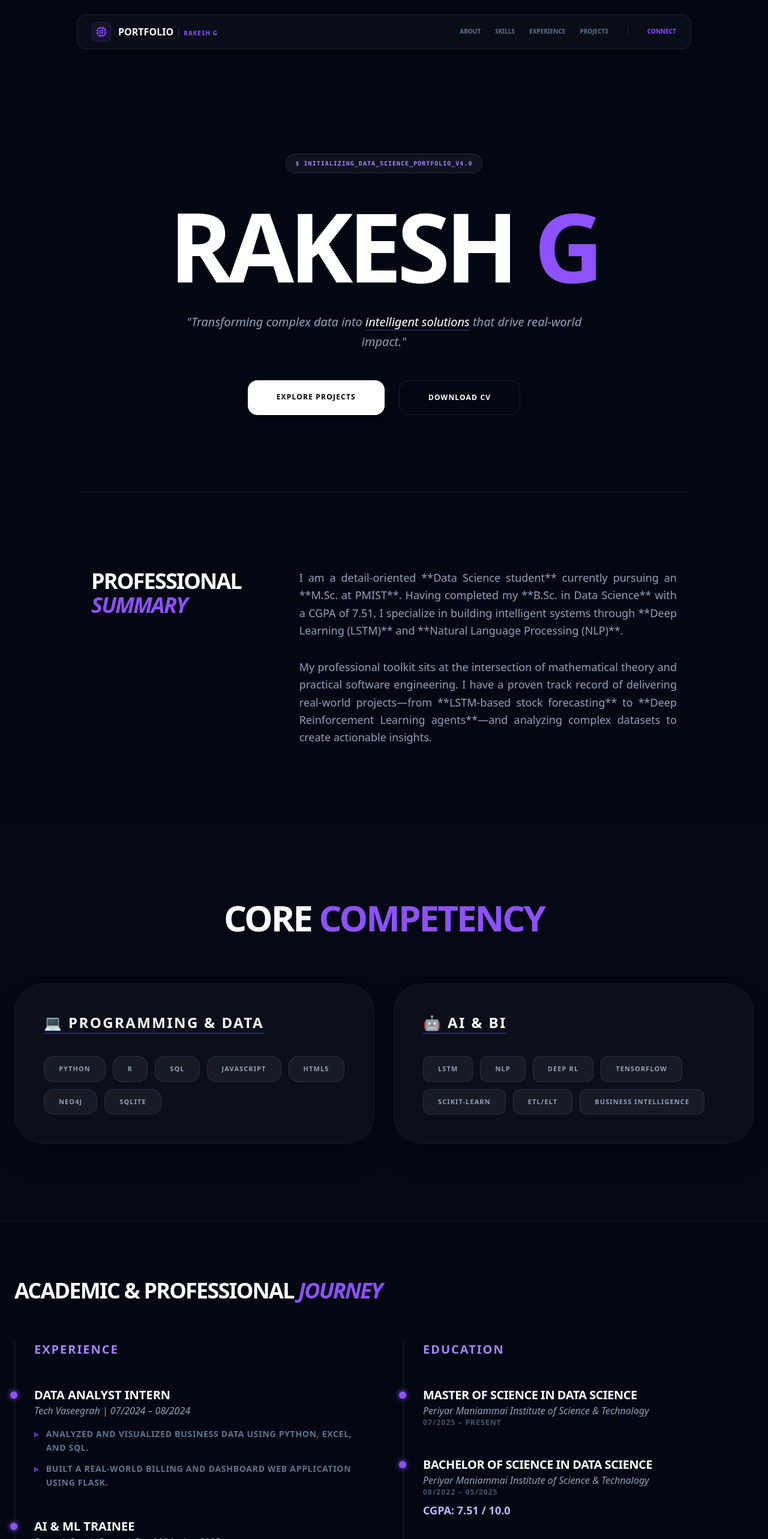
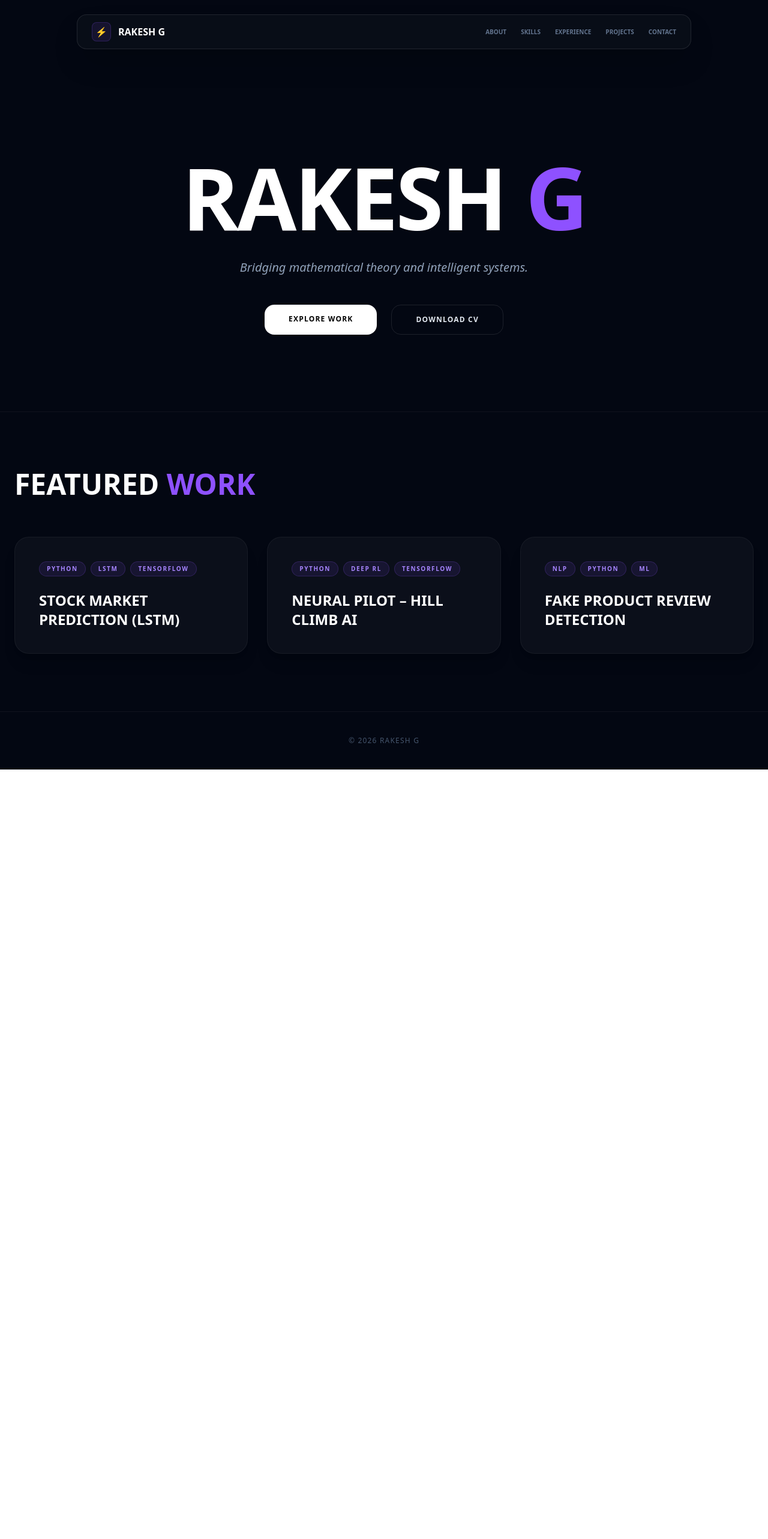
Before and after one commit to Rakesh-developer28/portfolio, a Next.js app: page / in a window 1280 px wide. Shown: the top 2566 px of the page at 60% size. After the commit the page ends 1283 px from the top, so only its background shows below. Built offline with nearby package versions, Linux system fonts and the light colour scheme.

Commit message:
Updated portfolio

```diff
--- a/pages/index.js
+++ b/pages/index.js
@@ -1,206 +1,239 @@
-import Head from 'next/head';
+import Head from "next/head";
 import { useState, useEffect } from "react";
 import { motion, AnimatePresence } from "framer-motion";
 
-// --- PROFESSIONAL SEARCH-BAR NAVIGATION ---
+/* ================= NAVBAR ================= */
 const Navbar = ({ setIsNavOpen }) => {
   const [scrollProgress, setScrollProgress] = useState(0);
 
   useEffect(() => {
+    let ticking = false;
+
     const updateScroll = () => {
-      const currentProgress = window.scrollY;
-      const scrollHeight = document.documentElement.scrollHeight - window.innerHeight;
-      if (scrollHeight) setScrollProgress((currentProgress / scrollHeight) * 100);
+      const scrollHeight =
+        document.documentElement.scrollHeight - window.innerHeight;
+
+      if (scrollHeight) {
+        setScrollProgress((window.scrollY / scrollHeight) * 100);
+      }
+
+      ticking = false;
     };
-    window.addEventListener("scroll", updateScroll);
-    return () => window.removeEventListener("scroll", updateScroll);
+
+    const onScroll = () => {
+      if (!ticking) {
+        window.requestAnimationFrame(updateScroll);
+        ticking = true;
+      }
+    };
+
+    window.addEventListener("scroll", onScroll);
+    return () => window.removeEventListener("scroll", onScroll);
   }, []);
 
   return (
-    <nav className="fixed top-0 w-full z-[100] px-6 py-6 flex flex-col items-center">
+    <nav className="fixed top-0 w-full z-[100] px-6 py-6 flex justify-center">
       <div className="w-full max-w-5xl bg-[#0b0f1a]/80 backdrop-blur-md border border-white/10 rounded-2xl px-6 py-3 flex justify-between items-center shadow-2xl relative overflow-hidden">
-        <div className="absolute bottom-0 left-0 h-[2px] bg-violet-500 transition-all duration-150" style={{ width: `${scrollProgress}%` }} />
-        <div className="flex items-center gap-3 group cursor-pointer">
-          <div className="w-8 h-8 rounded-lg bg-violet-500/10 border border-violet-500/20 flex items-center justify-center text-violet-500 group-hover:bg-violet-500 transition-all duration-300">
-            <svg xmlns="http://www.w3.org/2000/svg" width="18" height="18" viewBox="0 0 24 24" fill="none" stroke="currentColor" strokeWidth="2" strokeLinecap="round" strokeLinejoin="round"><rect x="4" y="4" width="16" height="16" rx="2" ry="2"></rect><rect x="9" y="9" width="6" height="6"></rect><line x1="9" y1="1" x2="9" y2="4"></line><line x1="15" y1="1" x2="15" y2="4"></line><line x1="9" y1="20" x2="9" y2="23"></line><line x1="15" y1="20" x2="15" y2="23"></line><line x1="20" y1="9" x2="23" y2="9"></line><line x1="20" y1="15" x2="23" y2="15"></line><line x1="1" y1="9" x2="4" y2="9"></line><line x1="1" y1="15" x2="4" y2="15"></line></svg>
+        <div
+          className="absolute bottom-0 left-0 h-[2px] bg-violet-500 transition-all duration-150"
+          style={{ width: `${scrollProgress}%` }}
+        />
+
+        <div className="flex items-center gap-3 cursor-pointer">
+          <div className="w-8 h-8 rounded-lg bg-violet-500/10 border border-violet-500/20 flex items-center justify-center text-violet-500">
+            ⚡
           </div>
-          <div className="flex items-baseline gap-2">
-            <span className="font-bold text-white uppercase text-md">Portfolio</span>
-            <span className="text-[10px] uppercase text-violet-500 font-bold border-l border-white/20 pl-2 tracking-widest">Rakesh G</span>
-          </div>
+          <span className="font-bold text-white uppercase text-md">
+            Rakesh G
+          </span>
         </div>
+
         <div className="hidden md:flex gap-6 text-[10px] font-bold uppercase text-slate-500">
-          <a href="#about" className="hover:text-white transition-colors">About</a>
-          <a href="#skills" className="hover:text-white transition-colors">Skills</a>
-          <a href="#experience" className="hover:text-white transition-colors">Experience</a>
-          <a href="#projects" className="hover:text-white transition-colors">Projects</a>
-          <div className="w-px h-4 bg-white/10 mx-2" />
-          <a href="#contact" className="text-violet-500 hover:text-violet-400 font-bold">Connect</a>
+          {["about", "skills", "experience", "projects", "contact"].map(
+            (item) => (
+              <a
+                key={item}
+                href={`#${item}`}
+                className="hover:text-white transition-colors"
+              >
+                {item}
+              </a>
+            )
+          )}
         </div>
-        <button onClick={() => setIsNavOpen(true)} className="md:hidden text-white text-2xl">☰</button>
+
+        <button
+          onClick={() => setIsNavOpen(true)}
+          className="md:hidden text-white text-2xl"
+        >
+          ☰
+        </button>
       </div>
     </nav>
   );
 };
 
+/* ================= MAIN ================= */
 export default function Home() {
-  const [isNavOpen, setIsNavOpen] = useState(false);
   const [selectedProject, setSelectedProject] = useState(null);
 
-  // --- COMPREHENSIVE DATA RESTORATION ---
   const projects = [
-    { title: "Stock Market Prediction (LSTM)", tech: ["Python", "LSTM", "TensorFlow"], desc: "Designed and trained LSTM models for time series forecasting of stock prices using historical market data.", link: "https://github.com/Rakesh-developer28/stock_prediction" },
-    { title: "Neural Pilot – Hill Climb AI", tech: ["Python", "Deep RL", "Pymunk"], desc: "Developed a Deep Reinforcement Learning agent for a physics-based control problem using TensorFlow, Pygame, and Pymunk.", link: "https://github.com/Rakesh-developer28/Neural-Pilot-Hill-Climb-AI" },
-    { title: "Menu vs Delivery NLP", tech: ["Python", "NLP", "Analytics"], desc: "Analyzed food app reviews to compare menu quality vs delivery impact via sentiment analysis.", link: "https://github.com/Rakesh-developer28/menu-delivery-nlp-analysis" },
-    { title: "Finance Tracker", tech: ["Flask", "SQLite", "Chart.js"], desc: "Personal finance tracker mini-project built using Flask, SQLite, and Chart.js.", link: "https://github.com/Rakesh-developer28/finance_tracker" },
-    { title: "Fake Product Review Detection", tech: ["NLP", "Python", "ML"], desc: "Developed a machine learning model to classify product reviews as real or fake using NLP techniques." }
-  ];
-
-  const education = [
-    { degree: "Master of Science in Data Science", school: "Periyar Maniammai Institute of Science & Technology", date: "07/2025 – Present", status: "Current" },
-    { degree: "Bachelor of Science in Data Science", school: "Periyar Maniammai Institute of Science & Technology", date: "08/2022 – 05/2025", grade: "CGPA: 7.51 / 10.0", status: "Completed" }
-  ];
-
-  const experience = [
-    { role: "Data Analyst Intern", company: "Tech Vaseegrah", date: "07/2024 – 08/2024", points: ["Analyzed and visualized business data using Python, Excel, and SQL.", "Built a real-world billing and dashboard web application using Flask."] },
-    { role: "AI & ML Trainee", company: "Rexroth Bosch Group", date: "Dec 2024 – Jan 2025", points: ["Intensive training on industrial AI applications using sensor datasets.", "Worked with real-world datasets to build predictive models."] }
+    {
+      title: "Stock Market Prediction (LSTM)",
+      tech: ["Python", "LSTM", "TensorFlow"],
+      desc: "Designed and trained LSTM models for time series forecasting of stock prices using historical market data.",
+    },
+    {
+      title: "Neural Pilot – Hill Climb AI",
+      tech: ["Python", "Deep RL", "TensorFlow"],
+      desc: "Developed a Deep Reinforcement Learning agent for a physics-based vehicle control problem.",
+    },
+    {
+      title: "Fake Product Review Detection",
+      tech: ["NLP", "Python", "ML"],
+      desc: "Engineered a classification model to detect fraudulent reviews using preprocessing and feature extraction.",
+    },
   ];
 
   return (
     <>
       <Head>
         <title>Rakesh G | Data Science Portfolio</title>
-        <link rel="icon" href="/favicon.ico" />
+        <meta
+          name="description"
+          content="Rakesh G – Data Science Portfolio specializing in Machine Learning, Deep Learning, NLP and AI systems."
+        />
+        <meta
+          name="keywords"
+          content="Rakesh G, Data Science, Machine Learning, AI, Portfolio"
+        />
+        <meta name="author" content="Rakesh G" />
       </Head>
 
-      <div className="min-h-screen bg-[#030712] text-slate-200 font-sans selection:bg-violet-500/30 overflow-x-hidden">
-        <Navbar setIsNavOpen={setIsNavOpen} />
+      <div className="min-h-screen bg-[#030712] text-slate-200 font-sans overflow-x-hidden">
 
-        {/* HERO SECTION */}
-        <section className="pt-64 pb-32 px-6 flex flex-col items-center text-center relative">
+        <Navbar />
+
+        {/* HERO */}
+        <section className="pt-64 pb-32 px-6 text-center relative">
           <div className="absolute top-20 left-1/2 -translate-x-1/2 w-[600px] h-[600px] bg-violet-600/5 rounded-full blur-[120px] -z-10" />
-          <motion.div initial={{ opacity: 0, y: 10 }} animate={{ opacity: 1, y: 0 }} className="inline-flex items-center gap-3 px-4 py-2 rounded-full bg-white/5 border border-white/10 mb-10 text-[10px] font-mono text-violet-400 uppercase tracking-widest font-bold">
-            $ Initializing_Data_Science_Portfolio_v4.0
-          </motion.div>
-          <motion.h1 className="text-7xl md:text-[10rem] font-extrabold mb-8 tracking-tighter text-white uppercase leading-none">
+
+          <motion.h1
+            initial={{ opacity: 0, y: 20 }}
+            animate={{ opacity: 1, y: 0 }}
+            className="text-7xl md:text-[9rem] font-extrabold tracking-tight text-white uppercase"
+          >
             Rakesh <span className="text-violet-500">G</span>
           </motion.h1>
-          <p className="max-w-2xl text-slate-400 text-xl font-light mb-12 italic leading-relaxed">
-            "Transforming complex data into <span className="text-white border-b border-violet-500/50">intelligent solutions</span> that drive real-world impact."
+
+          <p className="mt-8 max-w-2xl mx-auto text-slate-400 text-xl italic">
+            Bridging mathematical theory and intelligent systems.
           </p>
-          <div className="flex flex-wrap justify-center gap-6">
-            <a href="#projects" className="px-12 py-5 bg-white text-black font-bold rounded-2xl hover:bg-violet-500 hover:text-white transition-all shadow-xl uppercase text-xs tracking-widest">Explore Projects</a>
-            <a href="/resume.pdf" download="Rakesh_G_Resume.pdf" className="px-12 py-5 border border-white/10 rounded-2xl font-bold hover:bg-white/5 transition-all text-white uppercase text-xs tracking-widest">Download CV</a>
+
+          <div className="mt-12 flex justify-center gap-6 flex-wrap">
+            <a
+              href="#projects"
+              className="px-10 py-4 bg-white text-black font-bold rounded-2xl hover:bg-violet-500 hover:text-white transition-all uppercase text-xs tracking-widest"
+            >
+              Explore Work
+            </a>
+
+            <a
+              href="/resume.pdf"
+              download="Rakesh_G_Resume.pdf"
+              className="px-10 py-4 border border-white/10 rounded-2xl font-bold hover:bg-white/5 transition-all uppercase text-xs tracking-widest"
+            >
+              Download CV
+            </a>
           </div>
         </section>
 
-        {/* UPDATED PROFESSIONAL SUMMARY */}
-        <section id="about" className="max-w-5xl mx-auto px-6 py-32 border-t border-white/5">
-          <div className="grid lg:grid-cols-3 gap-16">
-            <h2 className="text-4xl font-extrabold text-white tracking-tighter uppercase">Professional <br/><span className="text-violet-500 italic">Summary</span></h2>
-            <div className="lg:col-span-2 space-y-8 text-slate-400 text-lg leading-relaxed text-justify">
-              <p>
-                I am a detail-oriented **Data Science student** currently pursuing an **M.Sc. at PMIST**. Having completed my **B.Sc. in Data Science** with a CGPA of 7.51, I specialize in building intelligent systems through **Deep Learning (LSTM)** and **Natural Language Processing (NLP)**.
-              </p>
-              <p>
-                My professional toolkit sits at the intersection of mathematical theory and practical software engineering. I have a proven track record of delivering real-world projects—from **LSTM-based stock forecasting** to **Deep Reinforcement Learning agents**—and analyzing complex datasets to create actionable insights.
-              </p>
-            </div>
+        {/* PROJECTS */}
+        <section
+          id="projects"
+          className="max-w-7xl mx-auto px-6 py-24 border-t border-white/5"
+        >
+          <h2 className="text-5xl font-extrabold mb-16 text-white uppercase">
+            Featured <span className="text-violet-500">Work</span>
+          </h2>
+
+          <div className="grid md:grid-cols-2 lg:grid-cols-3 gap-8">
+            {projects.map((proj, i) => (
+              <div
+                key={i}
+                onClick={() => setSelectedProject(proj)}
+                className="p-10 bg-[#0b0f1a] border border-white/5 rounded-3xl cursor-pointer hover:border-violet-500/50 transition-all shadow-xl"
+              >
+                <div className="flex flex-wrap gap-2 mb-6 uppercase tracking-widest">
+                  {proj.tech.map((t) => (
+                    <span
+                      key={t}
+                      className="text-[10px] font-bold px-3 py-1 rounded-full bg-violet-500/10 text-violet-400 border border-violet-500/20"
+                    >
+                      {t}
+                    </span>
+                  ))}
+                </div>
+
+                <h4 className="text-2xl font-extrabold text-white uppercase">
+                  {proj.title}
+                </h4>
+              </div>
+            ))}
           </div>
         </section>
 
-        {/* CORE COMPETENCY GRID - ALL SKILLS RESTORED */}
-        <section id="skills" className="max-w-7xl mx-auto px-6 py-32 bg-[#050a18]/30">
-          <h2 className="text-6xl font-extrabold text-white tracking-tighter mb-20 text-center uppercase">Core <span className="text-violet-500">Competency</span></h2>
-          <div className="grid md:grid-cols-2 gap-8 text-white">
-            <div className="p-12 rounded-[48px] bg-[#0b0f1a] border border-white/5 shadow-2xl hover:border-violet-500/30 transition-all">
-              <h3 className="text-2xl font-bold mb-10 underline decoration-violet-500/30 underline-offset-8 uppercase tracking-widest">💻 Programming & Data</h3>
-              <div className="flex flex-wrap gap-3">
-                {['Python', 'R', 'SQL', 'JavaScript', 'HTML5', 'Neo4j', 'SQLite'].map(s => <span key={s} className="px-6 py-3 bg-white/5 border border-white/10 rounded-2xl text-[11px] font-bold text-slate-400 hover:text-white transition-colors uppercase tracking-widest">{s}</span>)}
-              </div>
-            </div>
-            <div className="p-12 rounded-[48px] bg-[#0b0f1a] border border-white/5 shadow-2xl hover:border-violet-500/30 transition-all">
-              <h3 className="text-2xl font-bold mb-10 underline decoration-violet-500/30 underline-offset-8 uppercase tracking-widest">🤖 AI & BI</h3>
-              <div className="flex flex-wrap gap-3">
-                {['LSTM', 'NLP', 'Deep RL', 'TensorFlow', 'Scikit-learn', 'ETL/ELT', 'Business Intelligence'].map(s => <span key={s} className="px-6 py-3 bg-white/5 border border-white/10 rounded-xl text-[11px] font-bold text-slate-400 hover:text-white transition-colors uppercase tracking-widest font-bold">{s}</span>)}
-              </div>
-            </div>
-          </div>
-        </section>
-
-        {/* EXPERIENCE & EDUCATION */}
-        <section id="experience" className="max-w-7xl mx-auto px-6 py-24 border-t border-white/5">
-          <h2 className="text-4xl font-extrabold text-white mb-16 uppercase tracking-tighter">Academic & Professional <span className="text-violet-500 italic">Journey</span></h2>
-          <div className="grid lg:grid-cols-2 gap-16">
-            <div className="space-y-12 border-l border-white/10 pl-8">
-              <h3 className="text-xl font-bold text-violet-400 uppercase tracking-widest">Experience</h3>
-              {experience.map((exp, i) => (
-                <div key={i} className="relative group">
-                  <div className="absolute w-3 h-3 bg-violet-500 rounded-full -left-[40px] top-2 shadow-[0_0_10px_#8b5cf6]"></div>
-                  <h4 className="font-bold text-xl text-white uppercase">{exp.role}</h4>
-                  <p className="text-slate-400 font-medium mb-4 italic">{exp.company} | {exp.date}</p>
-                  <ul className="space-y-3 text-sm text-slate-500 leading-relaxed font-bold uppercase tracking-wider">
-                    {exp.points.map((p, j) => <li key={j} className="flex gap-3"><span className="text-violet-500">▹</span> {p}</li>)}
-                  </ul>
-                </div>
-              ))}
-            </div>
-            <div className="space-y-12 border-l border-white/10 pl-8">
-              <h3 className="text-xl font-bold text-violet-400 uppercase tracking-widest">Education</h3>
-              {education.map((edu, i) => (
-                <div key={i} className="relative">
-                  <div className="absolute w-3 h-3 bg-violet-500 rounded-full -left-[40px] top-2 shadow-[0_0_10px_#8b5cf6]"></div>
-                  <h4 className="font-bold text-xl text-white tracking-tight uppercase">{edu.degree}</h4>
-                  <p className="text-slate-400 font-medium italic">{edu.school}</p>
-                  <p className="text-xs text-slate-600 mb-2 uppercase font-bold tracking-widest">{edu.date}</p>
-                  {edu.grade && <p className="text-violet-300 font-bold text-lg">{edu.grade}</p>}
-                </div>
-              ))}
-            </div>
-          </div>
-        </section>
-
-        {/* LEADERSHIP SECTION */}
-        <section className="max-w-5xl mx-auto px-6 py-32 border-t border-white/5">
-          <div className="p-16 rounded-[56px] bg-gradient-to-br from-[#0b0f1a] to-transparent border border-white/5 shadow-2xl text-white">
-            <h3 className="text-4xl font-extrabold text-violet-400 flex items-center gap-6 mb-10 uppercase tracking-tighter underline decoration-white decoration-1 underline-offset-8 font-mono"><span>📢</span> Class Representative</h3>
-            <p className="text-slate-400 text-xl font-medium mb-12 italic">PMIST | 07/2025 – Present</p>
-            <ul className="space-y-4 text-slate-500 text-sm leading-relaxed font-bold uppercase tracking-wider">
-              <li className="flex gap-3"><span className="text-violet-500">▹</span> Organized technical workshops, seminars, and technical events.</li>
-              <li className="flex gap-3"><span className="text-violet-500">▹</span> Collaborated with the university technical team to improve software systems.</li>
-            </ul>
-          </div>
-        </section>
-
-        {/* CONNECT SECTION */}
-        <section id="contact" className="max-w-7xl mx-auto px-6 py-40 border-t border-white/5 text-center">
-          <h2 className="text-6xl md:text-9xl font-black mb-12 tracking-tighter text-white uppercase leading-none">Connect</h2>
-          <div className="flex flex-wrap justify-center gap-8 relative z-10 px-6">
-            <a href="mailto:rakesh28.dev@gmail.com" className="bg-[#0b0f1a] p-10 rounded-[40px] border border-white/5 hover:border-violet-500 transition-all text-white shadow-2xl group uppercase font-bold text-xs tracking-widest">rakesh28.dev@gmail.com</a>
-            <a href="https://www.linkedin.com/in/rakeshgdev" target="_blank" className="bg-[#0b0f1a] p-10 rounded-[40px] border border-white/5 hover:border-violet-500 transition-all text-white shadow-2xl group uppercase font-bold text-xs tracking-widest">LinkedIn</a>
-          </div>
-        </section>
-
-        <footer className="py-12 text-center text-slate-600 text-[10px] tracking-[0.8em] font-mono border-t border-gray-900 uppercase">
-          © 2026 RAKESH G | PMIST
-        </footer>
-
-        {/* MODAL SYSTEM FOR PROJECT LINKS */}
+        {/* MODAL */}
         <AnimatePresence>
           {selectedProject && (
             <div className="fixed inset-0 z-[200] flex items-center justify-center p-4">
-              <motion.div initial={{ opacity: 0 }} animate={{ opacity: 1 }} exit={{ opacity: 0 }} onClick={() => setSelectedProject(null)} className="absolute inset-0 bg-black/95 backdrop-blur-md" />
-              <motion.div initial={{ scale: 0.9, opacity: 0 }} animate={{ scale: 1, opacity: 1 }} exit={{ scale: 0.9, opacity: 0 }} className="relative bg-[#0b0f1a] border border-white/10 p-16 rounded-[64px] max-w-3xl w-full text-white shadow-2xl text-center">
-                <h3 className="text-5xl font-black text-violet-400 mb-10 tracking-tighter uppercase leading-none">{selectedProject.title}</h3>
-                <p className="text-slate-400 leading-relaxed text-xl mb-12 italic font-light">{selectedProject.desc}</p>
-                <div className="flex gap-4">
-                  {selectedProject.link && <a href={selectedProject.link} target="_blank" className="flex-1 py-6 bg-white text-black text-center font-bold rounded-3xl hover:bg-violet-500 hover:text-white transition-all uppercase text-xs tracking-widest font-bold">View Source Code</a>}
-                  <button onClick={() => setSelectedProject(null)} className="flex-1 py-6 bg-white/5 border border-white/10 rounded-3xl font-bold hover:bg-white/10 transition-all uppercase text-xs tracking-widest font-bold font-mono">Close</button>
+              <motion.div
+                initial={{ opacity: 0 }}
+                animate={{ opacity: 1 }}
+                exit={{ opacity: 0 }}
+                onClick={() => setSelectedProject(null)}
+                className="absolute inset-0 bg-black/95 backdrop-blur-md"
+              />
+
+              <motion.div
+                initial={{ scale: 0.9, opacity: 0 }}
+                animate={{ scale: 1, opacity: 1 }}
+                exit={{ scale: 0.9, opacity: 0 }}
+                className="relative bg-[#0b0f1a] border border-white/10 p-12 rounded-3xl max-w-2xl w-full text-white shadow-2xl text-center"
+              >
+                <h3 className="text-4xl font-black text-violet-400 mb-6 uppercase">
+                  {selectedProject.title}
+                </h3>
+
+                <div className="flex justify-center flex-wrap gap-2 mb-6">
+                  {selectedProject.tech.map((t) => (
+                    <span
+                      key={t}
+                      className="px-3 py-1 bg-violet-500/10 text-violet-400 rounded-full text-xs uppercase"
+                    >
+                      {t}
+                    </span>
+                  ))}
                 </div>
+
+                <p className="text-slate-400 leading-relaxed text-lg mb-8">
+                  {selectedProject.desc}
+                </p>
+
+                <button
+                  onClick={() => setSelectedProject(null)}
+                  className="py-3 px-8 bg-white/5 border border-white/10 rounded-xl font-bold hover:bg-white/10 transition-all uppercase text-xs tracking-widest"
+                >
+                  Close
+                </button>
               </motion.div>
             </div>
           )}
         </AnimatePresence>
+
+        <footer className="py-10 text-center text-slate-600 text-xs tracking-widest border-t border-white/5 uppercase">
+          © 2026 RAKESH G
+        </footer>
       </div>
     </>
   );
```
